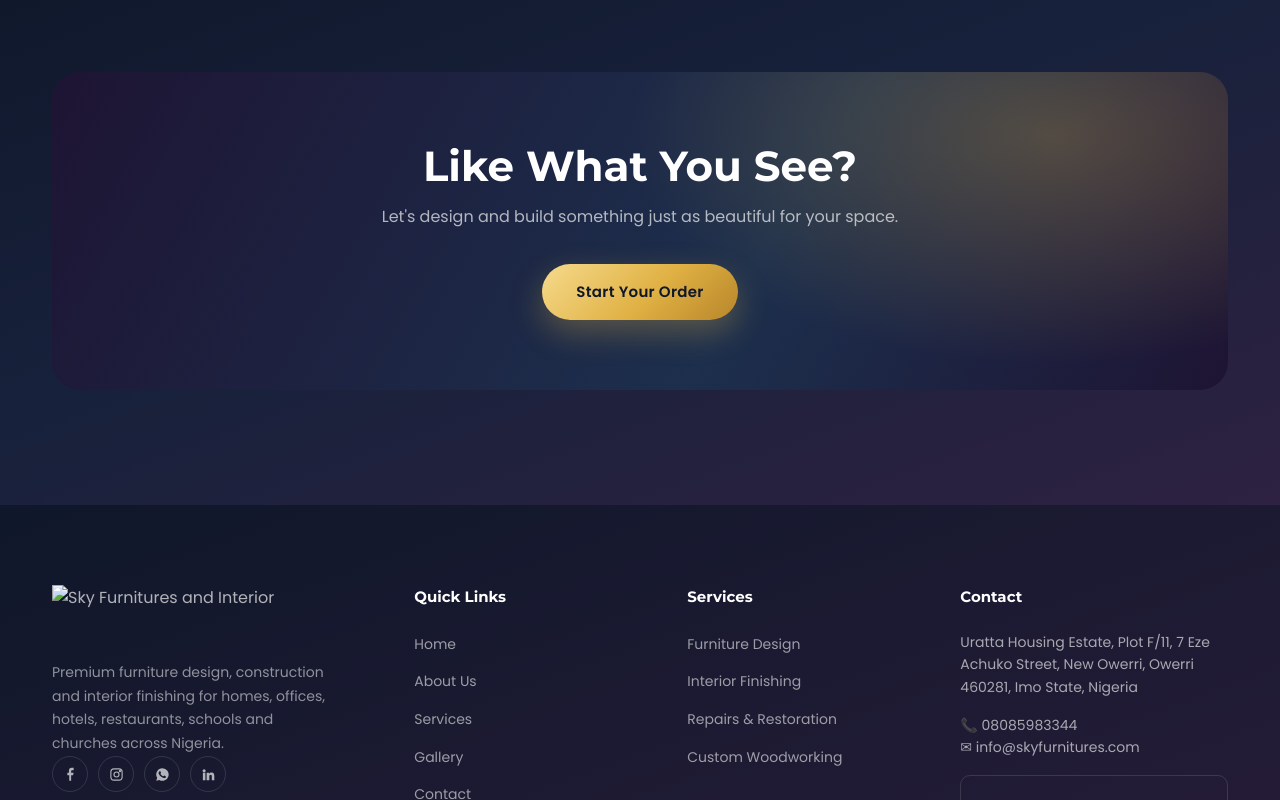
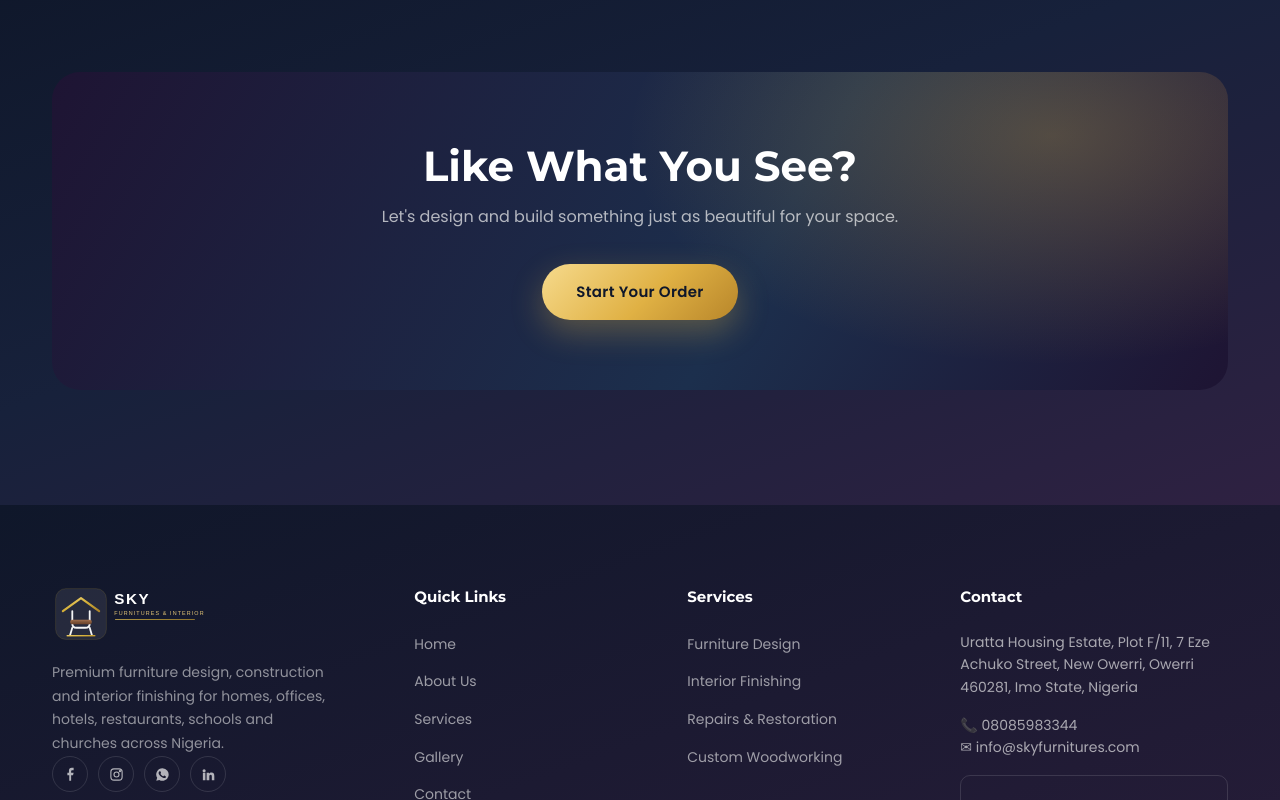
Before and after one commit to smithempire/Sky-Furniture-Interiors, a plain HTML site: page gallery.html in a window 1280 px wide. Shown: the part 2000-2800 px from the top of the page. Drawn offline with Linux system fonts and the light colour scheme; grey boxes are pictures that could not be loaded.

Commit message:
Update gallery.html

```diff
--- a/gallery.html
+++ b/gallery.html
@@ -18,8 +18,8 @@
 <header class="site-header on-light">
   <div class="container nav-wrap">
     <a href="index.html" class="brand" aria-label="Sky Furnitures and Interior home">
-      <img src="images/logo.svg" alt="" class="logo-full">
-      <img src="images/logo-light.svg" alt="Sky Furnitures and Interior" class="logo-light">
+      <img src="logo.svg" alt="" class="logo-full">
+      <img src="logo-light.svg" alt="Sky Furnitures and Interior" class="logo-light">
     </a>
     <nav class="nav-links" id="navLinks">
       <a href="index.html">Home</a>
@@ -157,7 +157,7 @@
   <div class="container">
     <div class="footer-grid">
       <div class="footer-about">
-        <img src="images/logo-light.svg" alt="Sky Furnitures and Interior">
+        <img src="logo-light.svg" alt="Sky Furnitures and Interior">
         <p>Premium furniture design, construction and interior finishing for homes, offices, hotels, restaurants, schools and churches across Nigeria.</p>
         <div class="footer-social">
           <a href="#" aria-label="Facebook"><svg viewBox="0 0 24 24" fill="currentColor"><path d="M13 22v-9h3l1-4h-4V7c0-1 .3-2 2-2h2V1h-3c-3 0-4.5 2-4.5 4.5V9H7v4h3v9z"/></svg></a>
```
